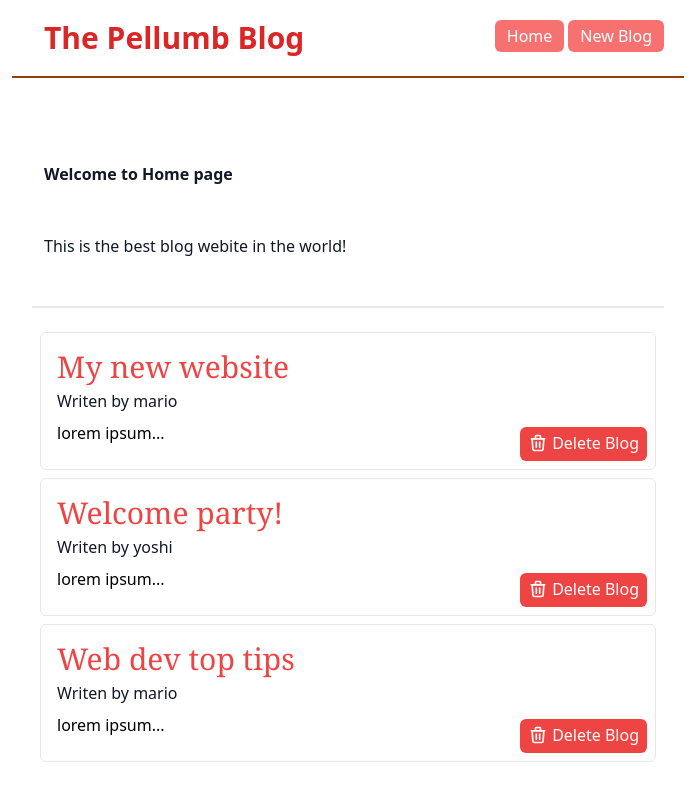
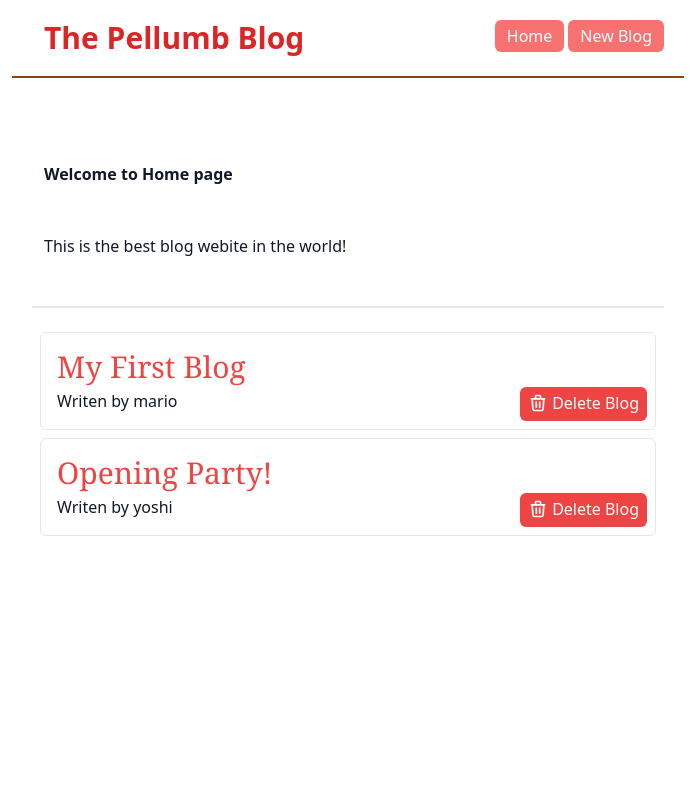
Before and after one commit to Pellumbengineer/basic-blog, a React (Create React App) app: page / in a window 1280 px wide. Shown: the top 800 px of the page, without its empty margins (292-987 px from the left). Built offline with nearby package versions, Linux system fonts and the light colour scheme; data requests are answered from the project's data file.

Commit message:
added useEffect hook for fetching data

```diff
--- a/src/components/BlogList.js
+++ b/src/components/BlogList.js
@@ -8,7 +8,7 @@
     >
       <h1 className='font-serif text-red-500 text-3xl'>{blog.title}</h1>
       <h2 className='mt-1'>Writen by {blog.author}</h2>
-      <p className='text-black my-2'>{blog.body}</p>
+      {/* <p className='text-black my-2'>{blog.body}</p> */}
       <button
         className='bg-red-500 hover:bg-red-800 px-2 py-1 rounded-md text-white absolute bottom-2 right-2'
         onClick={() => handleDelete(blog.id)}
--- a/src/components/Home.js
+++ b/src/components/Home.js
@@ -1,22 +1,23 @@
-import React, { useState } from 'react'
+import React, { useEffect, useState } from 'react'
 import BlogList from './BlogList'
 
 function Home() {
-  const [blogs, setBlogs] = useState([
-    { title: 'My new website', body: 'lorem ipsum...', author: 'mario', id: 1 },
-    { title: 'Welcome party!', body: 'lorem ipsum...', author: 'yoshi', id: 2 },
-    {
-      title: 'Web dev top tips',
-      body: 'lorem ipsum...',
-      author: 'mario',
-      id: 3,
-    },
-  ])
+  const [blogs, setBlogs] = useState(null)
 
   const handleDelete = (id) => {
     const newBlogs = blogs.filter((blog) => blog.id !== id)
     setBlogs(newBlogs)
   }
+
+  useEffect(() => {
+    fetch('http://localhost:8000/blogs')
+      .then((res) => {
+        return res.json()
+      })
+      .then((data) => {
+        setBlogs(data)
+      })
+  }, [])
 
   return (
     <div className='mx-auto'>
@@ -26,7 +27,7 @@
           This is the best blog webite in the world!
         </p>
       </div>
-      <BlogList blogs={blogs} handleDelete={handleDelete} />
+      {blogs && <BlogList blogs={blogs} handleDelete={handleDelete} />}
     </div>
   )
 }
```
